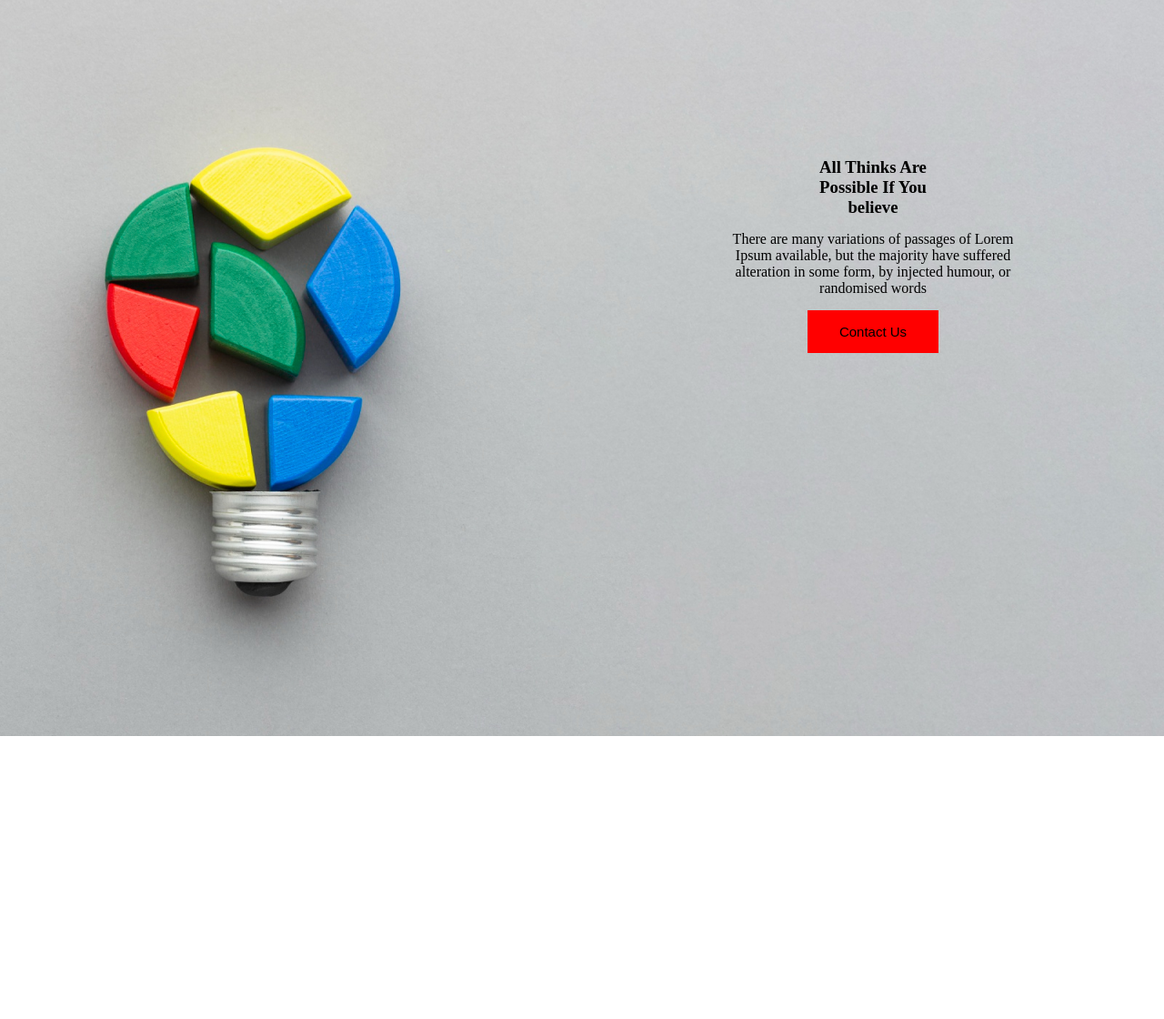
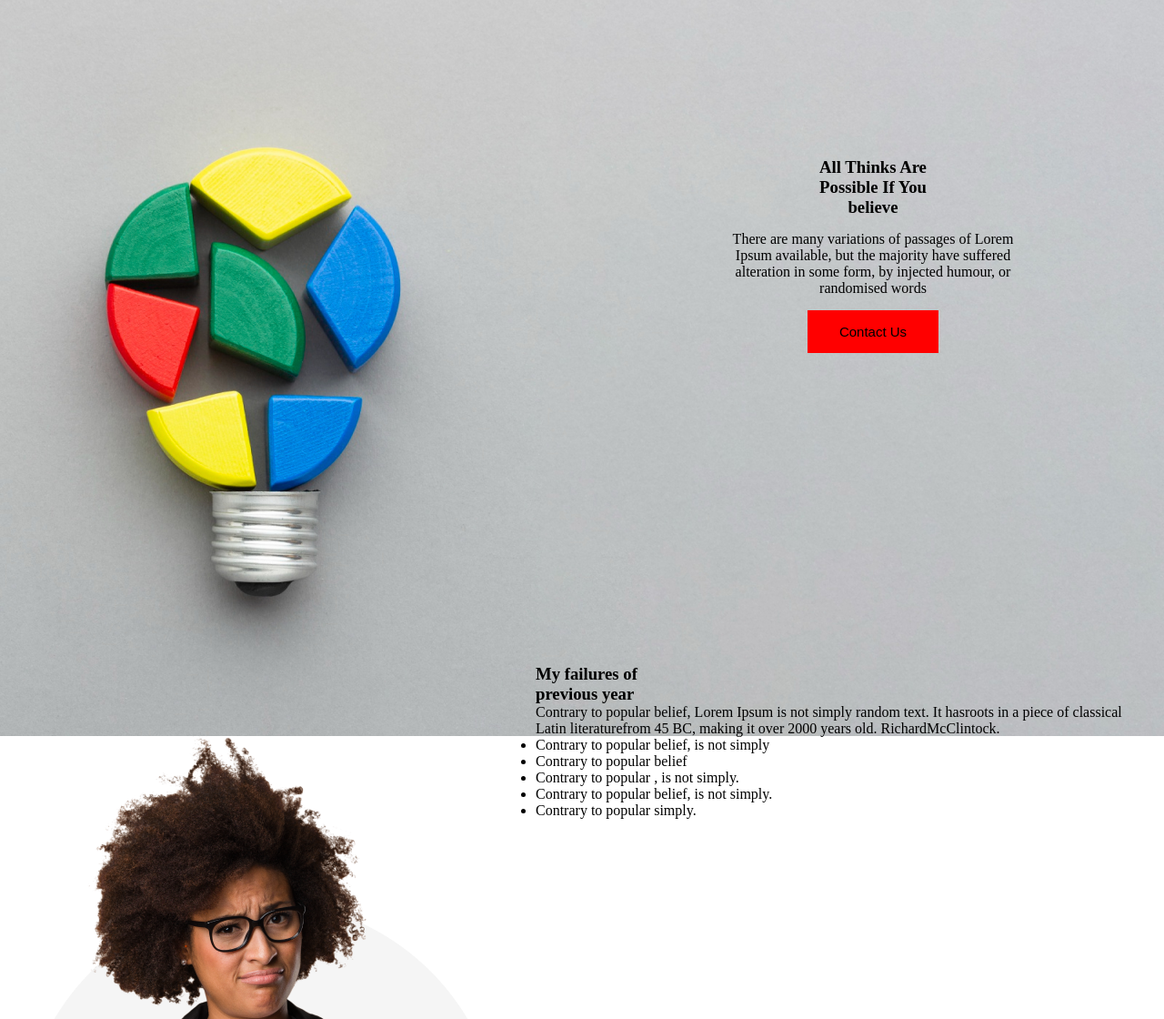
Before and after one commit to asifahmed77/happy-new-year, a plain HTML site: page index.html in a window 1280 px wide. Shown: the top 1120 px of the page at 91% size. Before the commit the page ends 813 px from the top, so only its background shows below. Drawn offline with Linux system fonts and the light colour scheme.

Commit message:
failure conent added

```diff
--- a/index.html
+++ b/index.html
@@ -25,5 +25,26 @@
             </div>
         </div>
     </header>
+
+    <div class="failure-container">
+        <div class="failure-img">
+            <img src="./images/person.png" alt="">
+        </div>
+        <div class="failure-desc">
+            <h3>My failures of <br>
+                previous year</h3>
+                <p>Contrary to popular belief, Lorem Ipsum is not
+                simply random text. It hasroots in a piece of
+                classical Latin literaturefrom 45 BC, making it over
+                2000 years old. RichardMcClintock.</p>
+                <ul>
+                    <li>Contrary to popular belief, is not simply</li>
+                    <li>Contrary to popular belief</li>
+                    <li>Contrary to popular , is not simply.</li>
+                    <li>Contrary to popular belief, is not simply.</li>
+                    <li>Contrary to popular simply.</li>
+                </ul>
+        </div>
+    </div>
 </body>
 </html>
--- a/styles/year.css
+++ b/styles/year.css
@@ -30,3 +30,16 @@
     padding: 15px 35px;
     font-size: 15px;
 }
+/* failure style */
+.failure-container{
+    display: flex;
+    justify-content: center;
+    align-items: center;
+    margin-top: 150px;
+}
+.failure-img{
+    height: 40px;
+}
+.failure-desc{
+    padding: 20px;
+}
```
